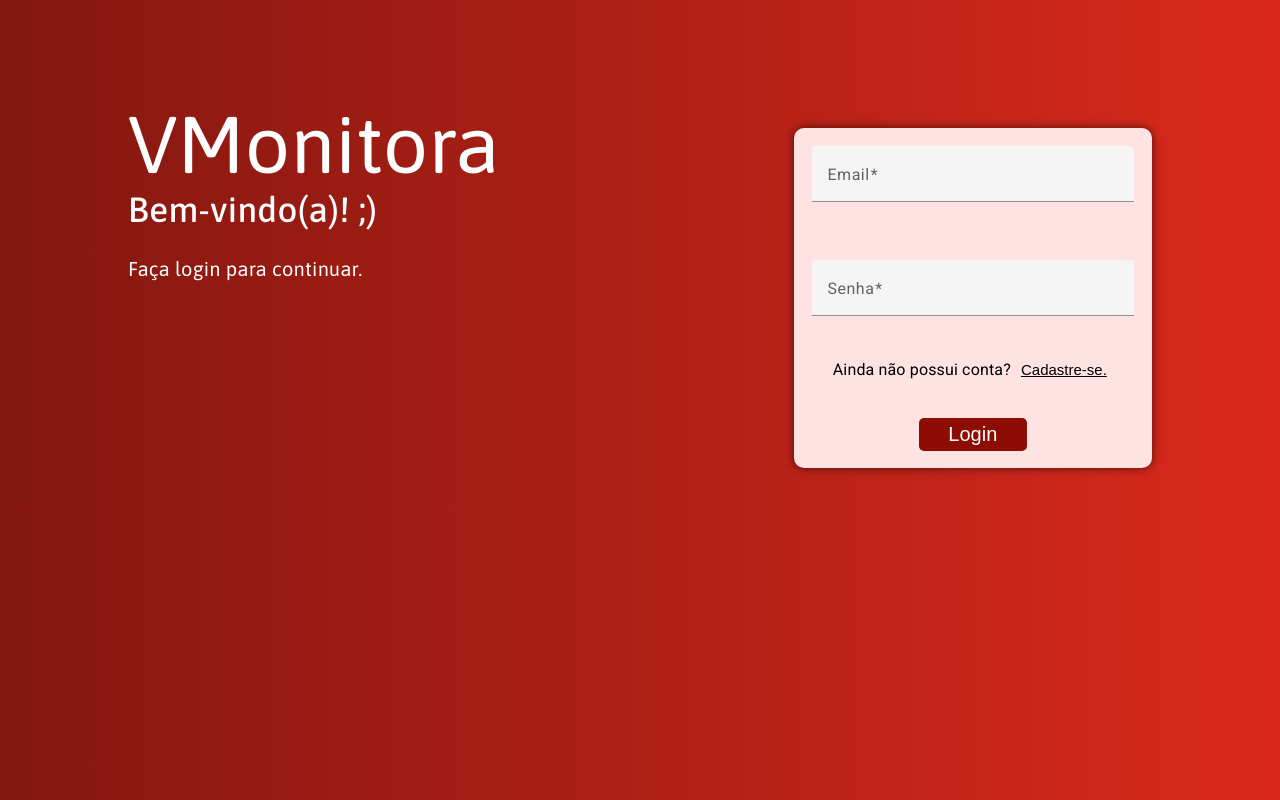
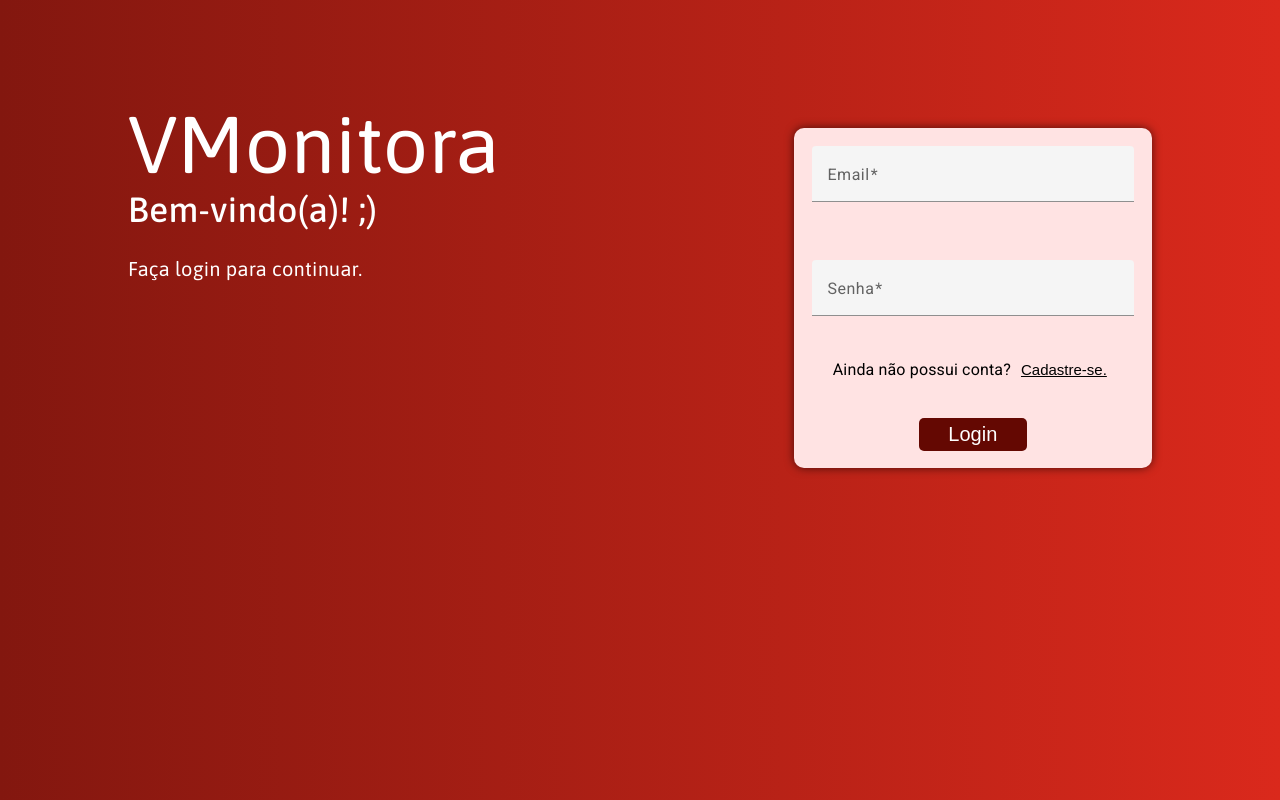
Before and after one commit to LeticiaTP/Desafio-Gestao-VM, an Angular app: page /login in a window 1280 px wide. In both pictures the pointer is over the input "Login". Built offline with nearby package versions, Linux system fonts and the light colour scheme.

Commit message:
style(login): adiciona hover no botão de login

```diff
--- a/src/app/views/login/login.component.css
+++ b/src/app/views/login/login.component.css
@@ -79,3 +79,6 @@ h1 {
     font-size: 20px;
     padding: 5px;
 }
+.botao-login:hover{
+    background-color: #640802;
+}
```
